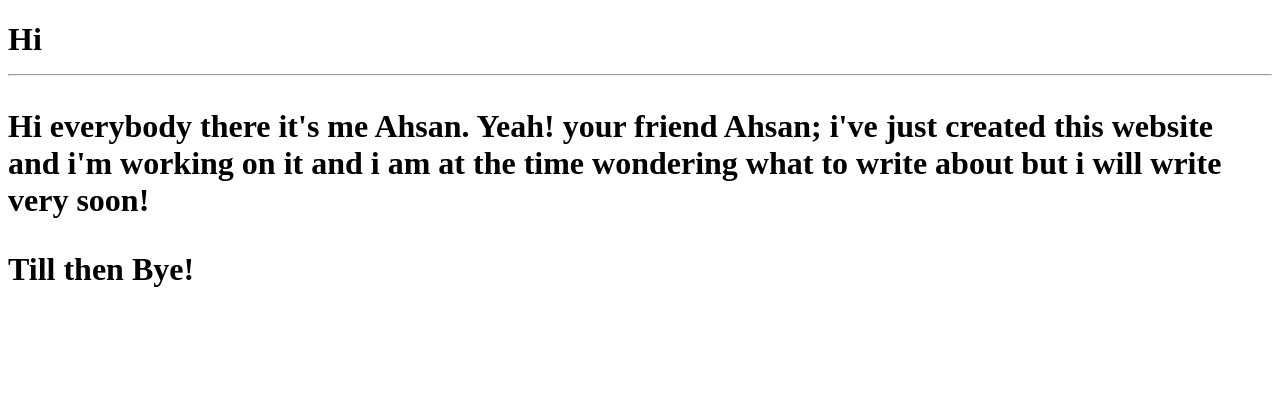
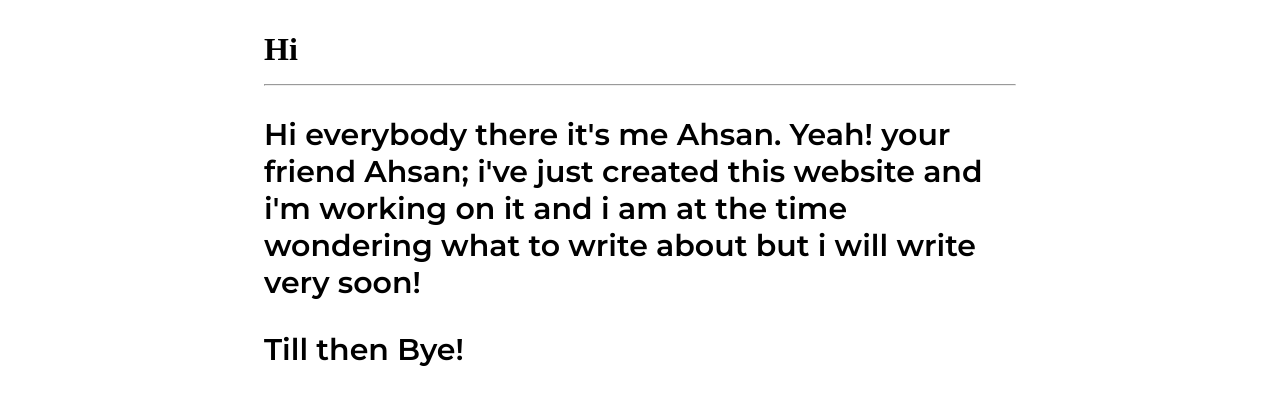
Before and after one commit to ahsan8079/ahsan8079.github.io, a plain HTML site: page index.html in a window 1280 px wide. Drawn offline with Linux system fonts and the light colour scheme.

Commit message:
Update index.html

```diff
--- a/index.html
+++ b/index.html
@@ -2,7 +2,9 @@
 <html lang="en" dir="ltr">
   <head>
     <meta charset="utf-8">
-    <title></title>
+    <link href="https://fonts.googleapis.com/css?family=Montserrat:400,400i,600&display=swap" rel="stylesheet">
+    <link rel="stylesheet" href="master.css">
+    <title>Ahsan Saifi Blog</title>
   </head>
   <body>
     <h1>Hi</<h1>
```
